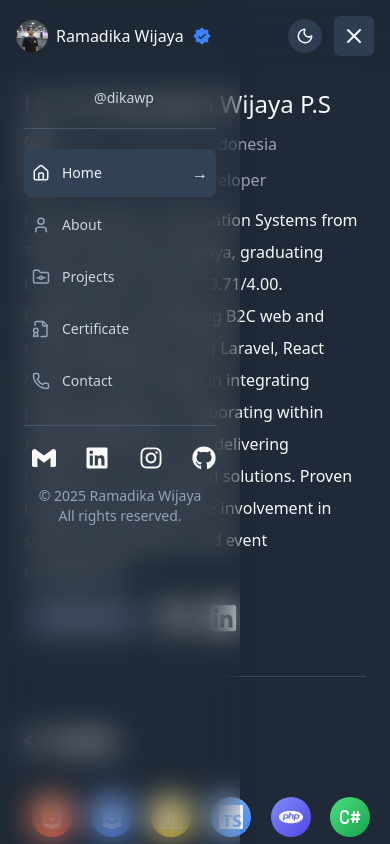
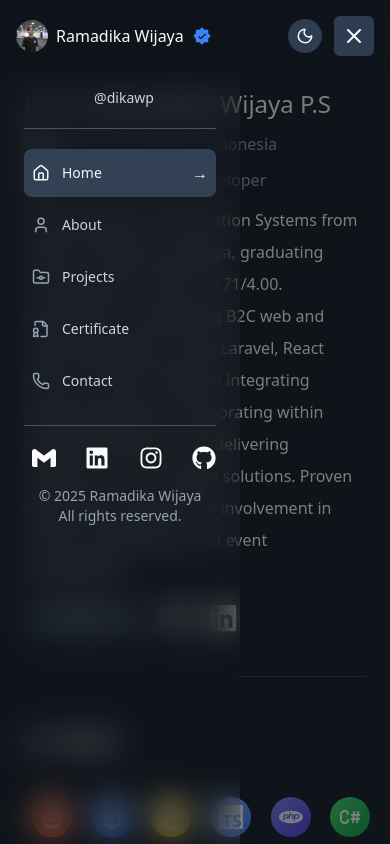
Before and after one commit to dikawp/personal-web, a Next.js app: page / in a window 390 px wide. Both pictures are taken after a click on the button 354 px from the left and 36 px from the top of the page. Shown: the top 844 px of the page. Built offline with nearby package versions, Linux system fonts and the light colour scheme.

Commit message:
rev sidebar

```diff
--- a/components/sidebar.tsx
+++ b/components/sidebar.tsx
@@ -86,7 +86,7 @@ export const Sidebar = () => {
 
             {/* BACKDROP */}
             {isOpen && (
-                <div className="fixed inset-0 z-30 md:hidden" onClick={toggleSidebar} />
+                <div className="fixed inset-0 z-30 bg-white/50 dark:bg-black/50 md:hidden" onClick={toggleSidebar} />
             )}
         </>
     );
@@ -163,18 +163,22 @@ function SidebarContent({
                                 <Link
                                     href={item.path}
                                     className={`flex items-center gap-3 px-2 py-3 rounded-lg transition-all duration-300 group ${isActive
-                                        ? "bg-slate-200 dark:bg-slate-700 text-slate-900 dark:text-slate-100 font-semibold"
-                                        : "hover:bg-slate-100 dark:hover:bg-slate-600 text-slate-600 dark:text-slate-300"
-                                        }`}>
-                                    <span className={`transition-transform duration-200 group-hover:scale-11 ${isActive
-                                        ? "text-slate-900 dark:text-slate-100"
-                                        : "text-slate-500 dark:text-slate-400 group-hover:text-slate-700 dark:group-hover:text-slate-200"
-                                        }`}>
+                                            ? "bg-slate-300 dark:bg-slate-700 text-slate-900 dark:text-slate-100 font-semibold"
+                                            : "text-slate-700 dark:text-slate-300 hover:bg-slate-200 dark:hover:bg-slate-600"
+                                        }`}
+                                >
+                                    <span
+                                        className={`transition-transform duration-200 group-hover:scale-110 ${isActive
+                                                ? "text-slate-900 dark:text-slate-100"
+                                                : "text-slate-500 dark:text-slate-400 group-hover:text-slate-700 dark:group-hover:text-slate-200"
+                                            }`}
+                                    >
                                         {item.icon}
                                     </span>
                                     <span className="font-medium text-sm">{item.name}</span>
                                     <motion.span
-                                        className={`ml-auto ${isActive ? "opacity-100" : "opacity-0 group-hover:opacity-100"}`}
+                                        className={`ml-auto ${isActive ? "opacity-100" : "opacity-0 group-hover:opacity-100"
+                                            }`}
                                         initial={{ x: -10 }}
                                         animate={{ x: 0 }}
                                         transition={{ duration: 0.2 }}
```
